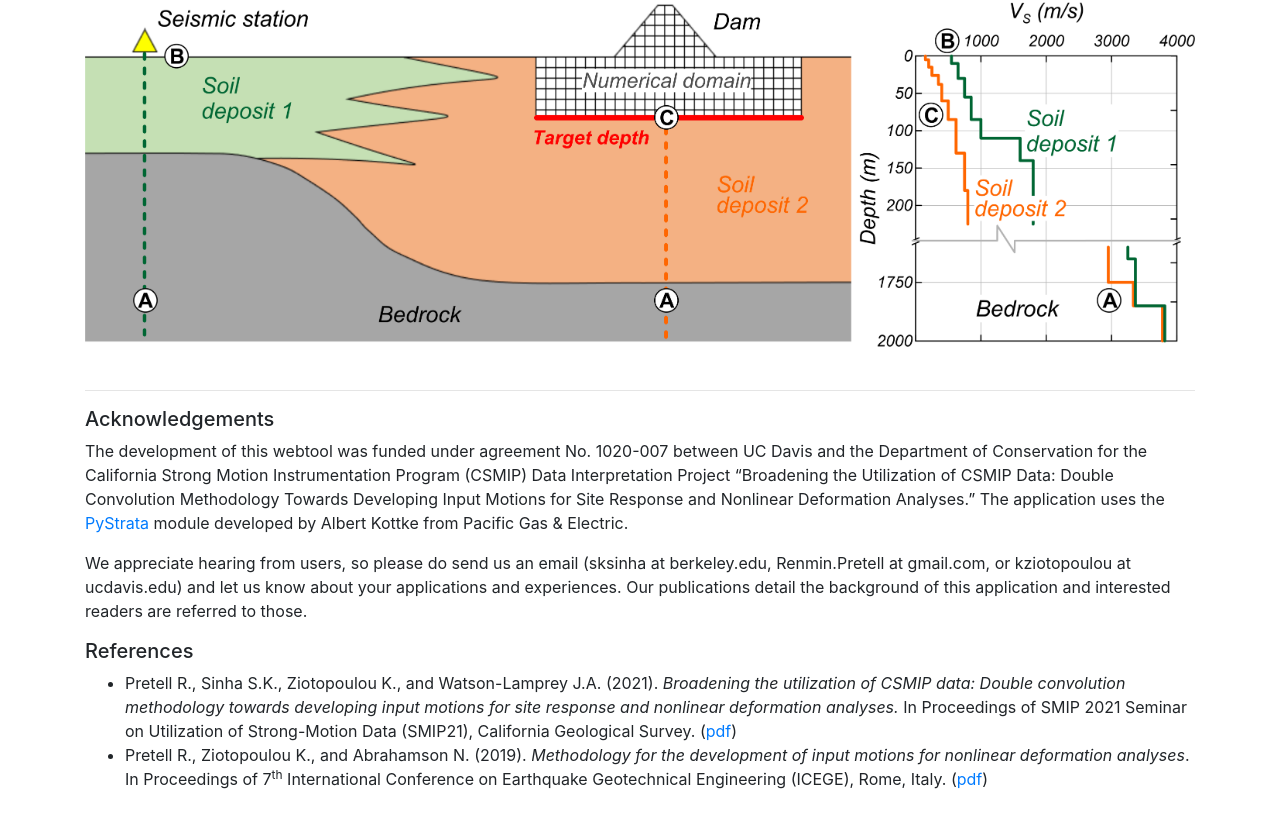
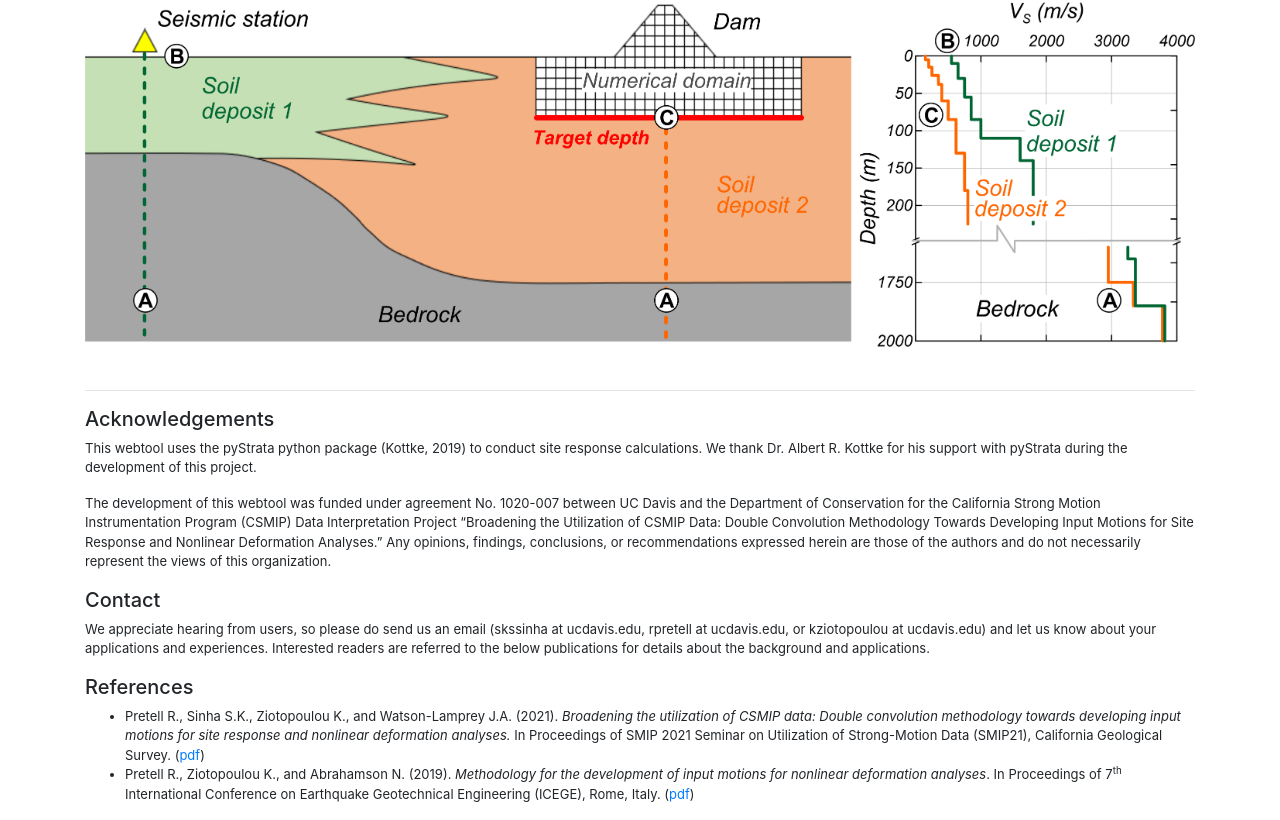
Before and after one commit to sumeetksinha/CSMIP, a React (Create React App) app in the folder app/: page / in a window 1280 px wide. Shown: the part 902-1722 px from the top of the page. Built offline with nearby package versions, Linux system fonts and the light colour scheme; no server answers.

Commit message:
Updated the acknowledement, reference and contact section

```diff
--- a/app/src/App.js
+++ b/app/src/App.js
@@ -76,18 +76,29 @@ function App() {
 
         <hr/>
 
+        <font size="2">
+
           <h5>Acknowledgements</h5>
-        <p>The development of this webtool was funded under agreement No. 1020-007 between UC Davis and the Department of Conservation for the California Strong Motion Instrumentation Program (CSMIP) Data Interpretation Project “Broadening the Utilization of CSMIP Data: Double Convolution Methodology Towards Developing Input Motions for Site Response and Nonlinear Deformation Analyses.”
-        The application uses the <a target="_blank" href="https://github.com/arkottke/pystrata">PyStrata</a> module developed by Albert Kottke from Pacific Gas & Electric.</p>
 
+            <p>This webtool uses the pyStrata python package (Kottke, 2019) to conduct site response calculations. We thank Dr. Albert R. Kottke for his support with pyStrata during the development of this project.</p>
 
-        <p> We appreciate hearing from users, so please do send us an email (sksinha at berkeley.edu, Renmin.Pretell at gmail.com, or kziotopoulou at ucdavis.edu) and let us know about your applications and experiences. Our publications detail the background of this application and interested readers are referred to those.</p>
+            <p> The development of this webtool was funded under agreement No. 1020-007 between UC Davis and the Department of Conservation for the California Strong Motion Instrumentation Program (CSMIP) Data
+                Interpretation Project “Broadening the Utilization of CSMIP Data: Double Convolution Methodology Towards Developing Input Motions for Site Response and Nonlinear Deformation Analyses.”
+                Any opinions, findings, conclusions, or recommendations expressed herein are those of the authors and do not necessarily represent the views of this organization.</p>
+
+          <h5>Contact</h5>
+
+            <p> We appreciate hearing from users, so please do send us an email (skssinha at ucdavis.edu, rpretell at ucdavis.edu, or kziotopoulou at ucdavis.edu) and
+            let us know about your applications and experiences. Interested readers are referred to the below publications for details about the background and applications. </p>
+
 
           <h5>References</h5>
             <ul>
             <li>Pretell R., Sinha S.K., Ziotopoulou K., and Watson-Lamprey J.A. (2021). <i> Broadening the utilization of CSMIP data: Double convolution methodology towards developing input motions for site response and nonlinear deformation analyses.</i> In Proceedings of SMIP 2021 Seminar on Utilization of Strong-Motion Data (SMIP21), California Geological Survey. (<a target="_blank" href="https://www.conservation.ca.gov/cgs/Documents/Program-SMIP/Seminar/SMIP21-P1-Paper-by-Ziotopoulou-a11y.pdf">pdf</a>)</li>
             <li>Pretell R., Ziotopoulou K., and Abrahamson N. (2019). <i> Methodology for the development of input motions for nonlinear deformation analyses</i>. In Proceedings of 7<sup>th</sup> International Conference on Earthquake Geotechnical Engineering (ICEGE), Rome, Italy. (<a target="_blank" href="https://www.issmge.org/uploads/publications/59/104/ch507.pdf">pdf</a>) </li>
             </ul>
+
+        </font>
 
     </div>
   );
```
Lines whose indentation alone changed are shown as unchanged.
